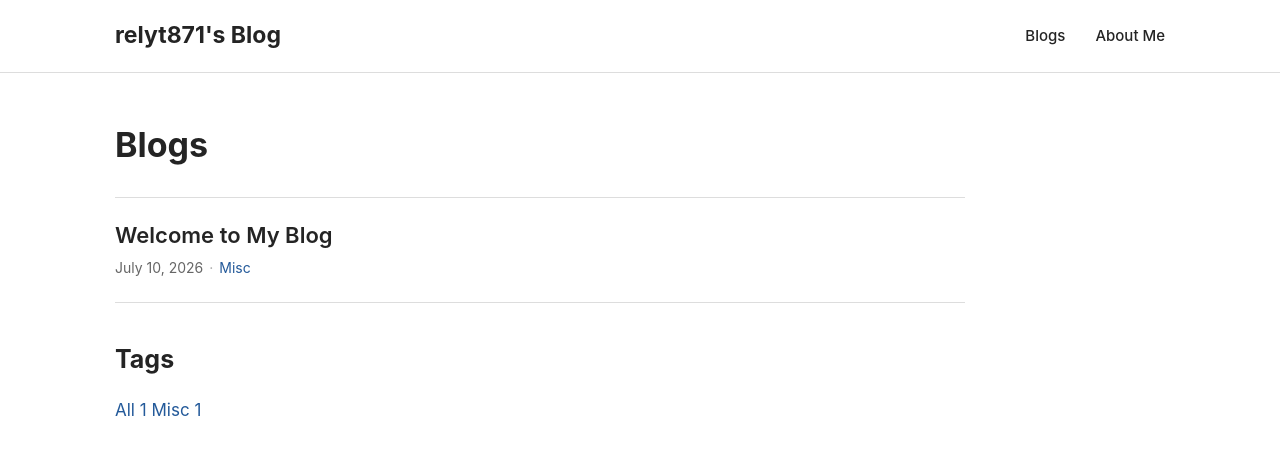
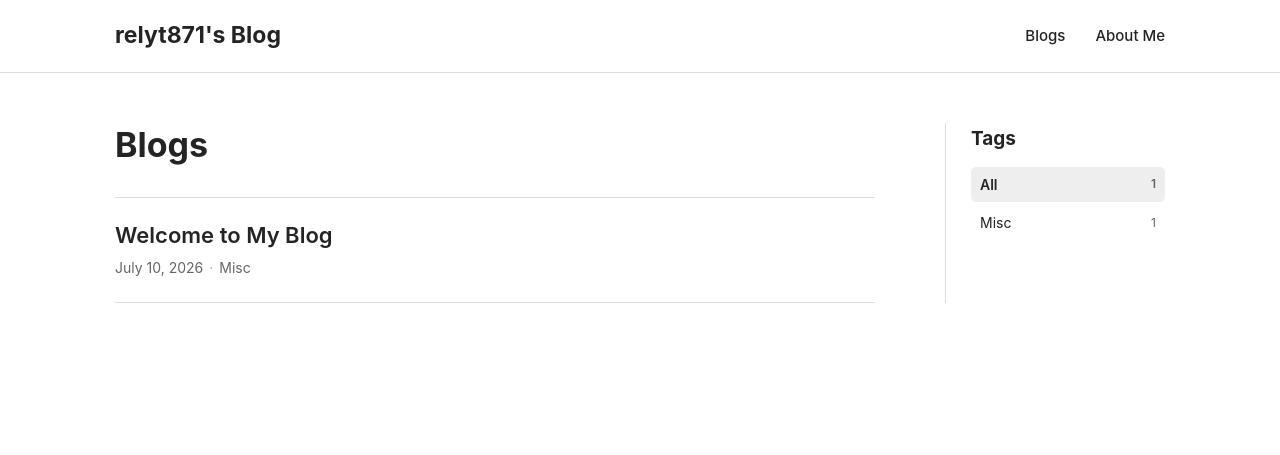
Before and after one commit to relyt871/relyt871.github.io, a Jekyll site: the page built from index.md, in a window 1280 px wide. Shown: the top 455 px of the page. Built offline with Jekyll 4.4.1, drawn with Linux system fonts in a browser that asks for light colours.

Commit message:
Update style.css

```diff
--- a/assets/css/style.css
+++ b/assets/css/style.css
@@ -168,11 +168,22 @@
 
 
 /*
- * Blog index
+ * Blogs page
  */
 
+.blogs-layout {
+  display: grid;
+
+  grid-template-columns:
+    minmax(0, 1fr)
+    220px;
+
+  gap: 70px;
+}
+
+
 .blog-index {
-  max-width: 850px;
+  min-width: 0;
 }
 
 
@@ -241,9 +252,88 @@
 }
 
 
+.post-list-tag {
+  color:
+    var(--secondary-text-color);
+}
+
+
+.post-list-tag:hover {
+  color:
+    var(--link-color);
+}
+
+
 .empty-post-list {
   color:
     var(--secondary-text-color);
+}
+
+
+/*
+ * Tag sidebar
+ */
+
+.tag-sidebar {
+  padding-left: 25px;
+
+  border-left:
+    1px
+    solid
+    var(--border-color);
+}
+
+
+.tag-sidebar h2 {
+  margin:
+    4px
+    0
+    15px;
+
+  font-size: 19px;
+}
+
+
+.tag-filter {
+  display: flex;
+
+  align-items: center;
+  justify-content: space-between;
+
+  gap: 15px;
+
+  margin: 3px 0;
+
+  padding: 6px 9px;
+
+  border-radius: 5px;
+
+  color:
+    var(--text-color);
+
+  font-size: 14px;
+}
+
+
+.tag-filter:hover {
+  background: #f4f4f4;
+
+  text-decoration: none;
+}
+
+
+.selected-tag {
+  background: #eeeeee;
+
+  font-weight: 600;
+}
+
+
+.tag-count {
+  color:
+    var(--secondary-text-color);
+
+  font-size: 12px;
 }
 
 
@@ -342,4 +432,33 @@
     font-size: 29px;
   }
 
+    .blogs-layout {
+    grid-template-columns: 1fr;
+
+    gap: 45px;
+  }
+
+
+  .blogs-layout {
+    grid-template-columns: 1fr;
+
+    gap: 45px;
+  }
+
+
+  .tag-sidebar {
+    padding:
+      25px
+      0
+      0;
+
+    border-top:
+      1px
+      solid
+      var(--border-color);
+
+    border-left: 0;
+  }
+
+
 }
```
